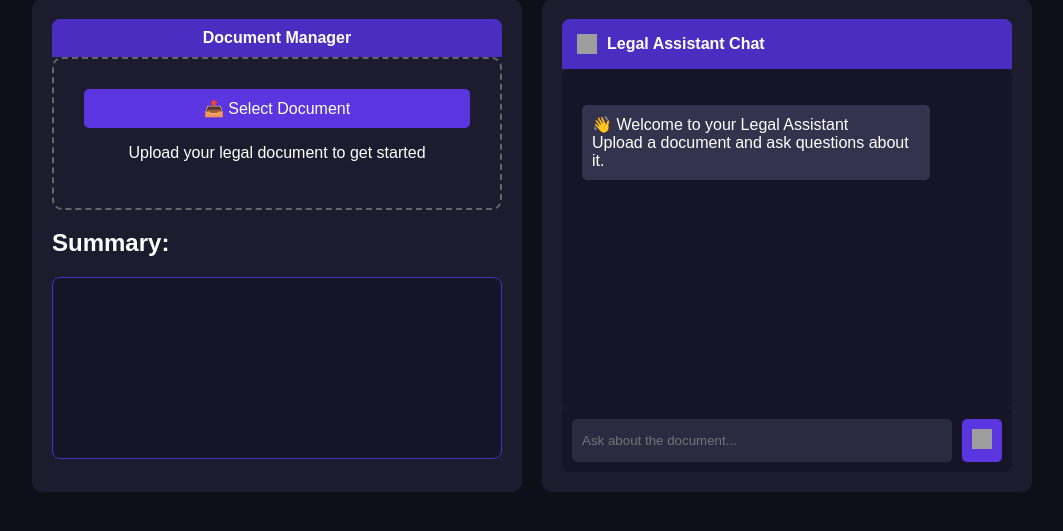
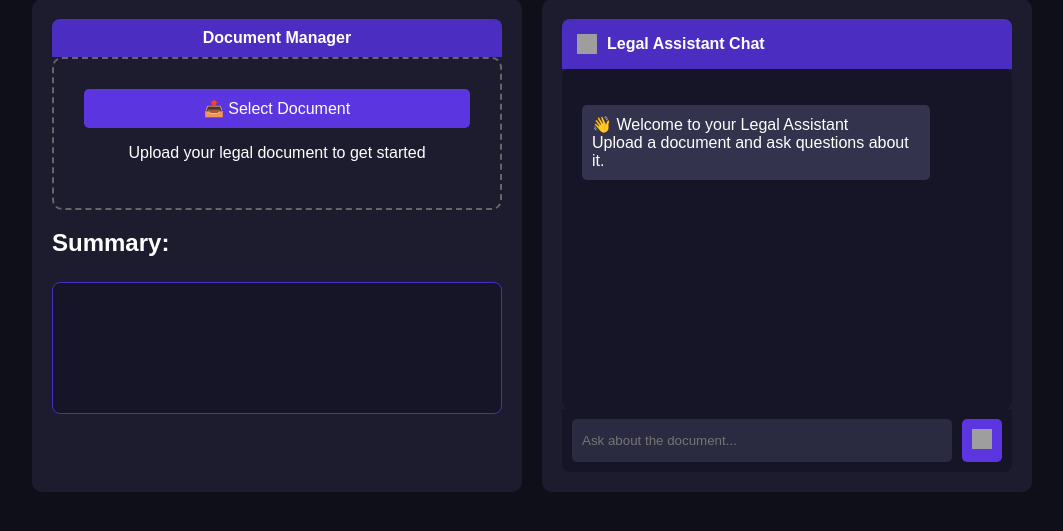
Before and after one commit to LakssanKG/AI-Assistant, a Flask app: page / in a window 1280 px wide. Shown: the part 155-686 px from the top of the page, without its empty margins (108-1171 px from the left). Run offline with Flask 3, Linux system fonts and the light colour scheme; parts of the project's set-up code (start-up, migrations or seed data) failed here and were passed over; some libraries are stand-ins or nearby versions; grey boxes are pictures that could not be loaded.

Commit message:
Updated index.html

```diff
--- a/templates/index.html
+++ b/templates/index.html
@@ -22,12 +22,15 @@
         max-width: 1000px;
         display: flex;
         gap: 20px;
+        align-items: stretch; /* Ensures both sections stretch equally */
     }
-        .box {
+    .box, .chat-container {
         background: #1c1c2e;
         padding: 20px;
         border-radius: 10px;
-            width: 50%;
+        flex: 1; /* Allows both sections to stretch evenly */
+        display: flex;
+        flex-direction: column;
     }
         .header {
             background: #4c2dc1;
@@ -57,27 +60,38 @@
             background: #151527;
             padding: 15px;
             border-radius: 8px;
-            margin-top: 10px;
-            height: 150px; /* Fixed height */
+            margin-top: 5px;
+            height: 100px; /* Fixed height */
             overflow-y: auto; /* Scrollable */
             border: 1px solid #4c2dc1;
         }
-        #downloadBtn {
+
+        #audioPlayer {
             display: none;
             margin-top: 10px;
             width: 100%;
+        }
+        .button-container {
+            display: flex;
+            gap: 10px;
+            margin-top: 10px;
+        }
+        .btn {
+            flex: 1;
             background: #5a35e0;
             color: white;
             padding: 10px;
             border-radius: 5px;
             cursor: pointer;
             text-align: center;
+            border: none;
         }
-        .chat-container {
-            width: 50%;
-            background: #1c1c2e;
-            border-radius: 10px;
-            padding: 20px;
+        .btn a {
+            color: white;
+            text-decoration: none;
+            display: block;
+            width: 100%;
+            height: 100%;
         }
         .chat-header {
             background: #4c2dc1;
@@ -95,10 +109,10 @@
         .chat-body {
         background: #151527;
         padding: 20px;
-            min-height: 300px;
+        height: 300px;
         border-radius: 8px;
         overflow-y: auto;
-            max-height: 300px;
+        flex-grow: 1; /* Adjusts dynamically based on document manager */
     }
         .chat-body p {
             padding: 10px;
@@ -153,15 +167,18 @@
                 <input type="file" id="fileInput">
                 <label for="fileInput">📤 Select Document</label>
                 <p>Upload your legal document to get started</p>
-                <p id="fileName" style="color: #ccc; font-style: italic;"></p> <!-- File name display -->
+                <p id="fileName" style="color: #ccc; font-style: italic;"></p>
             </div>
             <h2>Summary:</h2>
             <div class="summary-container">
                 <p id="summary"></p>
             </div>
-            <button id="downloadBtn" onclick="downloadPDF()">Download Summary</button>
+            <audio id="audioPlayer" controls></audio>
+            <div class="button-container">
+                <button id="downloadSummaryBtn" class="btn" onclick="downloadPDF()" style="display: none;">Download Summary</button>
+                <button id="downloadAudioBtn" class="btn" style="display: none;"><a id="audioDownloadLink" href="#" download>Download Audio</a></button>
             </div>
-
+        </div>
         <div class="chat-container">
             <div class="chat-header">
                 <img src="https://img.icons8.com/ios/50/ffffff/chat.png" alt="Chat Icon">
@@ -184,12 +201,12 @@
             const file = event.target.files[0];
             if (!file) return;
 
-    // Display the selected file name
             document.getElementById("fileName").innerText = `📄 ${file.name}`;
-
-    // Show loading message
             const summaryContainer = document.getElementById("summary");
             summaryContainer.innerText = "⏳ Processing document, please wait...";
+            document.getElementById("audioPlayer").style.display = "none";
+            document.getElementById("downloadSummaryBtn").style.display = "none";
+            document.getElementById("downloadAudioBtn").style.display = "none";
 
             const formData = new FormData();
             formData.append("file", file);
@@ -198,17 +215,34 @@
                 const response = await fetch("/upload", { method: "POST", body: formData });
                 const data = await response.json();
 
-        // Update summary content
                 summaryContainer.innerText = data.summary || "Error processing file.";
+                if (data.summary) {
+                    document.getElementById("downloadSummaryBtn").style.display = "block";
+                }
 
-        if (data.summary) {
-            document.getElementById("downloadBtn").style.display = "block";
+                if (data.audio_url) {
+                    const audioPlayer = document.getElementById("audioPlayer");
+                    audioPlayer.src = data.audio_url;
+                    audioPlayer.style.display = "block";
+
+                    const audioDownloadLink = document.getElementById("audioDownloadLink");
+                    audioDownloadLink.href = data.audio_url;
+                    document.getElementById("downloadAudioBtn").style.display = "block";
                 }
             } catch (error) {
                 summaryContainer.innerText = "❌ Failed to process document.";
             }
         });
 
+        function downloadPDF() {
+            const { jsPDF } = window.jspdf;
+            const doc = new jsPDF();
+            const summaryText = document.getElementById("summary").innerText;
+
+            doc.text("Document Summary", 10, 10);
+            doc.text(summaryText, 10, 20);
+            doc.save("summary.pdf");
+        }
 
         async function askGPT() {
     const queryInput = document.getElementById("queryInput");
@@ -245,26 +279,11 @@
         // Replace loading message with actual response
         loadingMessage.innerText = data.response || "Error processing query.";
     } catch (error) {
-        loadingMessage.innerText = "⚠️ Error fetching response.";
+        loadingMessage.innerText = "⚠ Error fetching response.";
     }
 
     chatBody.scrollTop = chatBody.scrollHeight;
 }
-
-
-        function downloadPDF() {
-            const { jsPDF } = window.jspdf;
-            const doc = new jsPDF();
-
-            doc.setFontSize(16);
-            doc.text("Document Summary", 10, 20);
-
-            const summaryText = document.getElementById("summary").innerText;
-            doc.setFontSize(12);
-            doc.text(summaryText, 10, 30, { maxWidth: 180 });
-
-            doc.save("summary.pdf");
-        }
     </script>
 </body>
 </html>
```
Lines whose indentation alone changed are shown as unchanged.
